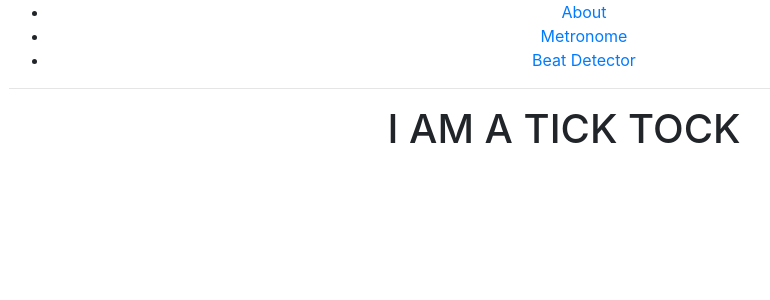
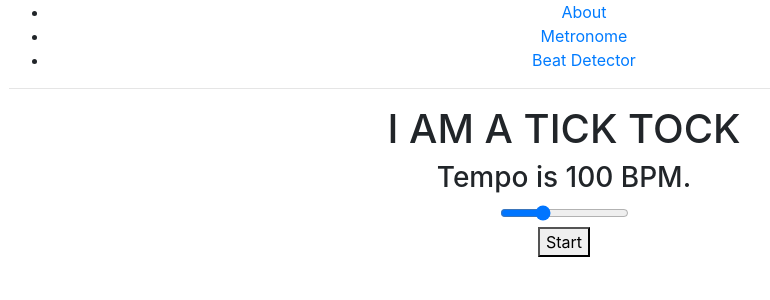
Before and after one commit to andytanghr/REACTiveBPM, a React (Create React App) app in the folder reactivebpm/: page /Metronome in a window 1280 px wide. Shown: the top 300 px of the page, without its empty margins (76-846 px from the left). Built offline with nearby package versions, Linux system fonts and the light colour scheme.

Commit message:
added slider, button, bpm text

```diff
--- a/reactivebpm/src/components/Metronome.js
+++ b/reactivebpm/src/components/Metronome.js
@@ -12,7 +12,11 @@ class Metronome extends Component {
     return (
       <div className='metronome'>
         <h1>I AM A TICK TOCK</h1>
-
+        <div className='bpmSlider'>
+          <h3>Tempo is {bpm} BPM.</h3>
+          <input type='range' min='30' max='250' value={bpm} />
+        </div>
+        <button>{playing ? 'Stop' : 'Start'}</button>
       </div>
     );
   };
```
